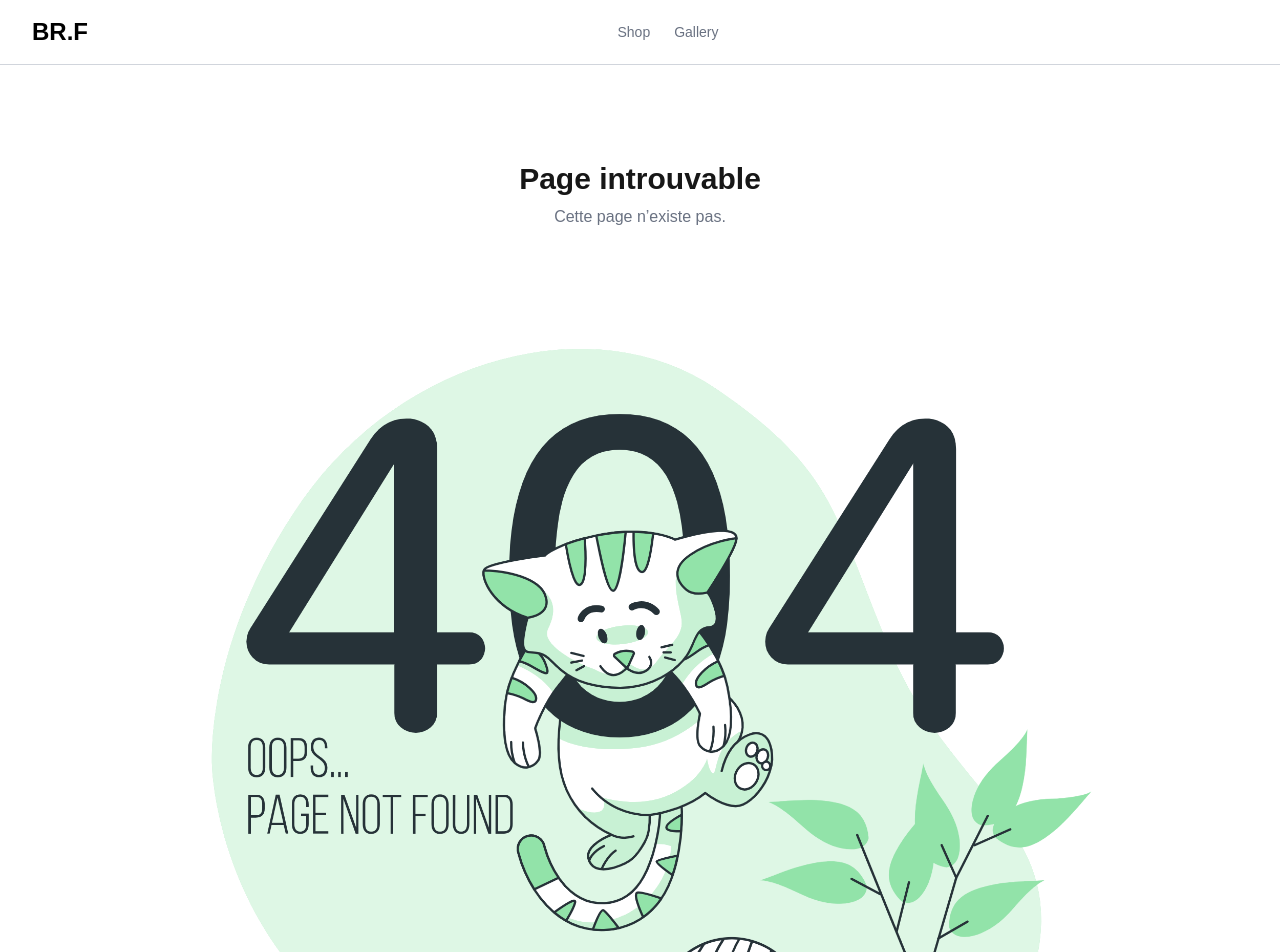
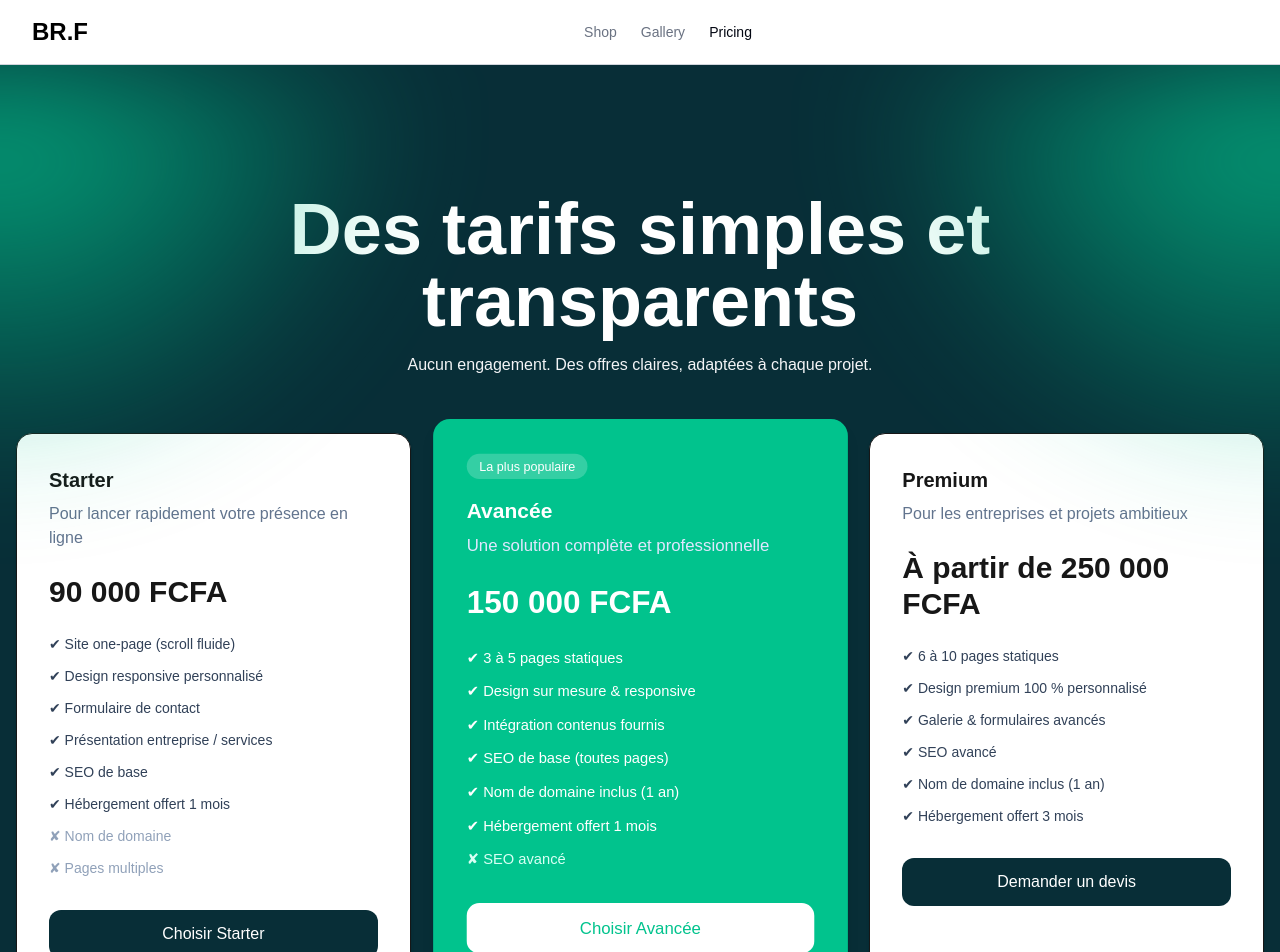
Before and after one commit to jealife/product-image-page, a Next.js app: page /pricing in a window 1280 px wide. Before the commit this address had no page. Shown: the top 952 px of the page. Built offline with nearby package versions, Linux system fonts and the light colour scheme.

Commit message:
pricing page

```diff
--- a/app/components/layout/Header.tsx
+++ b/app/components/layout/Header.tsx
@@ -30,6 +30,7 @@ const SectionIcon = ({ children }: { children: ReactNode }) => (
 const navItems = [
   { name: 'Shop', href: '/shop', icon: '📦' },
   { name: 'Gallery', href: '/gallery', icon: '🖼️' },
+  { name: 'Pricing', href: '/pricing', icon: '🏷️' },
 ];
 
 export default function Header() {
--- /dev/null
+++ b/app/components/ui/Pricing.tsx
@@ -0,0 +1,68 @@
+export default function Pricing() {
+  return (
+    <section className=" py-20 px-4">
+      <div className="max-w-6xl mx-auto text-center mb-14">
+        <h2 className="text-5xl md:text-7xl font-bold text-white">Des tarifs simples et transparents</h2>
+        <p className="mt-4 text-gray-100">Aucun engagement. Des offres claires, adaptées à chaque projet.</p>
+      </div>
+
+      <div className="grid grid-cols-1 md:grid-cols-3 gap-8 max-w-7xl mx-auto">
+        {/* Starter */}
+        <div className="bg-white rounded-2xl shadow-sm p-8 border">
+          <h3 className="text-xl font-semibold mb-2">Starter</h3>
+          <p className="text-slate-500 mb-6">Pour lancer rapidement votre présence en ligne</p>
+          <p className="text-3xl font-bold mb-6">90 000 FCFA</p>
+          <ul className="space-y-3 text-sm text-slate-700">
+            <li>✔ Site one-page (scroll fluide)</li>
+            <li>✔ Design responsive personnalisé</li>
+            <li>✔ Formulaire de contact</li>
+            <li>✔ Présentation entreprise / services</li>
+            <li>✔ SEO de base</li>
+            <li>✔ Hébergement offert 1 mois</li>
+            <li className="text-slate-400">✘ Nom de domaine</li>
+            <li className="text-slate-400">✘ Pages multiples</li>
+          </ul>
+          <button className="mt-8 w-full rounded-xl bg-[#082E37] text-white py-3">Choisir Starter</button>
+        </div>
+
+        {/* Avancée */}
+        <div className="bg-[#01C38D] text-white rounded-2xl shadow-lg p-8 scale-105">
+          <span className="inline-block bg-white/20 text-xs px-3 py-1 rounded-full mb-4">La plus populaire</span>
+          <h3 className="text-xl font-semibold mb-2">Avancée</h3>
+          <p className="text-indigo-100 mb-6">Une solution complète et professionnelle</p>
+          <p className="text-3xl font-bold mb-6">150 000 FCFA</p>
+          <ul className="space-y-3 text-sm">
+            <li>✔ 3 à 5 pages statiques</li>
+            <li>✔ Design sur mesure & responsive</li>
+            <li>✔ Intégration contenus fournis</li>
+            <li>✔ SEO de base (toutes pages)</li>
+            <li>✔ Nom de domaine inclus (1 an)</li>
+            <li>✔ Hébergement offert 1 mois</li>
+            <li className="text-[#D8FFF4]">✘ SEO avancé</li>
+          </ul>
+          <button className="mt-8 w-full rounded-xl bg-white text-[#01C38D] py-3 font-medium">Choisir Avancée</button>
+        </div>
+
+        {/* Premium */}
+        <div className="bg-white rounded-2xl shadow-sm p-8 border">
+          <h3 className="text-xl font-semibold mb-2">Premium</h3>
+          <p className="text-slate-500 mb-6">Pour les entreprises et projets ambitieux</p>
+          <p className="text-3xl font-bold mb-6">À partir de 250 000 FCFA</p>
+          <ul className="space-y-3 text-sm text-slate-700">
+            <li>✔ 6 à 10 pages statiques</li>
+            <li>✔ Design premium 100 % personnalisé</li>
+            <li>✔ Galerie & formulaires avancés</li>
+            <li>✔ SEO avancé</li>
+            <li>✔ Nom de domaine inclus (1 an)</li>
+            <li>✔ Hébergement offert 3 mois</li>
+          </ul>
+          <button className="mt-8 w-full rounded-xl bg-[#082E37] text-white py-3">Demander un devis</button>
+        </div>
+      </div>
+
+      <div className="max-w-4xl mx-auto mt-16 text-center">
+        <p className="text-slate-100">Besoin d’options supplémentaires ? Contenus, maintenance ou pages additionnelles disponibles sur devis.</p>
+      </div>
+    </section>
+  );
+}
--- /dev/null
+++ b/app/pricing/page.tsx
@@ -0,0 +1,23 @@
+import React from 'react'
+import Pricing from '../components/ui/Pricing'
+
+export default function page() {
+  return (
+   <main className="relative w-full pt-0 md:pt-12 bg-[#082E37] overflow-hidden">
+
+  <div className="pointer-events-none absolute md:z-0 top-0 left-0 -translate-x-1/2 w-[200px] h-300px]  md:w-[1200px] md:h-[600px]
+    md:bg-[radial-gradient(ellipse_at_top,_#01C38D,_transparent_50%)] bg-[radial-gradient(ellipse_at_top,_#01C38D,_transparent_50%)]
+    blur-3xl opacity-90">
+  </div>
+  {/* Glow effect top */}
+
+  <Pricing />
+
+  <div className="pointer-events-none absolute md:z-0 -z-1 top-0 right-0 translate-x-1/2 w-[1200px] h-[600px]
+    bg-[radial-gradient(ellipse_at_top,_#01C38D,_transparent_50%)]
+    blur-3xl opacity-90">
+  </div>
+</main>
+
+  )
+}
```
